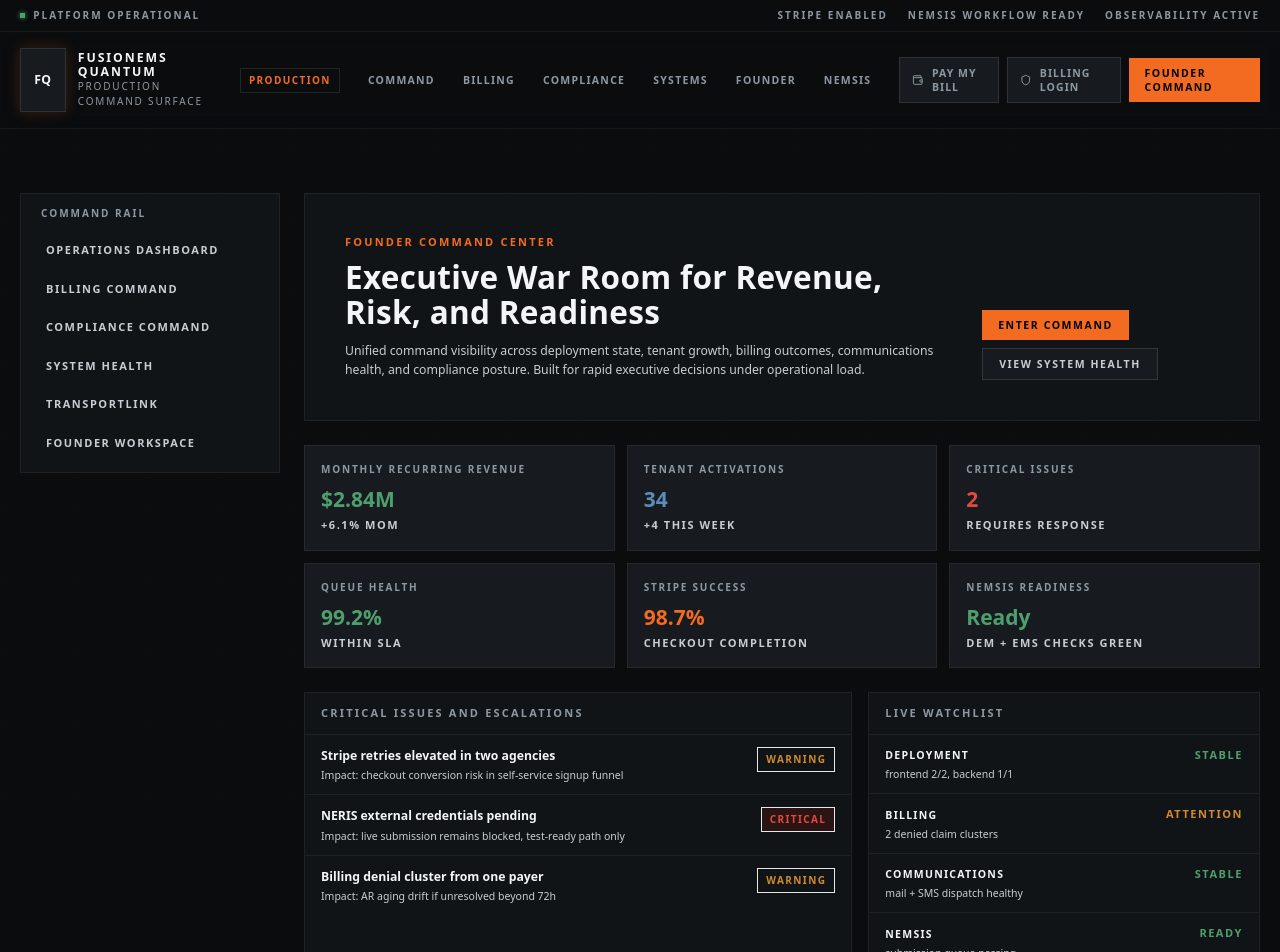
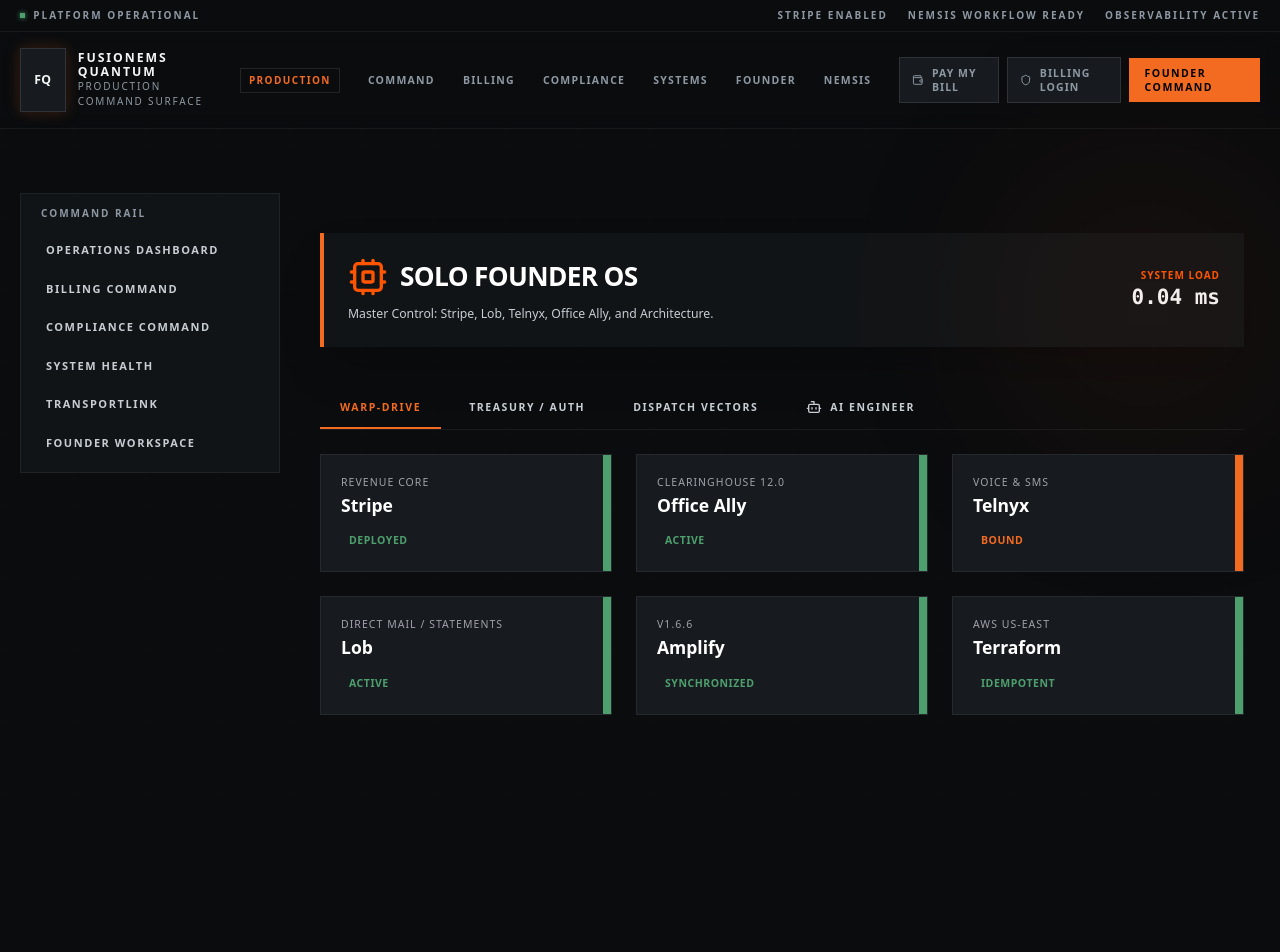
Before and after one commit to FusionEMS-Quantum/FusionEMS-Core, a Next.js app in the folder frontend/: page /founder-command in a window 1280 px wide. Shown: the top 952 px of the page. Built offline with nearby package versions, Linux system fonts and the light colour scheme.

Commit message:
feat(ui): build ultimate solo founder os page with AI agent and API integrations

```diff
--- a/frontend/app/founder-command/page.tsx
+++ b/frontend/app/founder-command/page.tsx
@@ -1,113 +1,200 @@
-import Link from 'next/link';
-import AppShell from '@/components/AppShell';
+"use client";
 
-const metrics = [
-  { label: 'Monthly Recurring Revenue', value: '$2.84M', delta: '+6.1% MoM', tone: 'var(--color-success)' },
-  { label: 'Tenant Activations', value: '34', delta: '+4 this week', tone: 'var(--color-info)' },
-  { label: 'Critical Issues', value: '2', delta: 'requires response', tone: 'var(--color-critical)' },
-  { label: 'Queue Health', value: '99.2%', delta: 'within SLA', tone: 'var(--color-success)' },
-  { label: 'Stripe Success', value: '98.7%', delta: 'checkout completion', tone: 'var(--color-brand-orange)' },
-  { label: 'NEMSIS Readiness', value: 'Ready', delta: 'DEM + EMS checks green', tone: 'var(--color-success)' },
-];
+import React, { useState, useEffect } from "react";
+import AppShell from "@/components/AppShell";
+import { motion, AnimatePresence } from "framer-motion";
+import {
+  TerminalSquare, CircleDollarSign, Fingerprint, ActivitySquare,
+  Bot, GitPullRequest, SearchCheck, Cpu, Code
+} from "lucide-react";
 
-const watchlist = [
-  { area: 'Deployment', state: 'Stable', detail: 'frontend 2/2, backend 1/1', tone: 'var(--color-success)' },
-  { area: 'Billing', state: 'Attention', detail: '2 denied claim clusters', tone: 'var(--color-warning)' },
-  { area: 'Communications', state: 'Stable', detail: 'mail + SMS dispatch healthy', tone: 'var(--color-success)' },
-  { area: 'NEMSIS', state: 'Ready', detail: 'submission queue passing', tone: 'var(--color-success)' },
-  { area: 'NERIS', state: 'Blocked', detail: 'external credential dependency', tone: 'var(--color-critical)' },
-];
+type TabState = "overview" | "finance" | "comms" | "ai_agent";
 
-export default function FounderCommandPublicPage() {
+export default function SoloFounderOS() {
+  const [activeTab, setActiveTab] = useState<TabState>("overview");
+  const [agentInput, setAgentInput] = useState("");
+  const [chatLog, setChatLog] = useState<{ role: "user" | "agent"; text: string }[]>([
+    { role: "agent", text: "Quantum AI initialized. Codebase indexed. Stripe, Lob, and Telnyx APIs mapped. How can I deploy or enhance the platform today, commander?" }
+  ]);
+
+  const handleAgentSubmit = (e: React.FormEvent) => {
+    e.preventDefault();
+    if (!agentInput.trim()) return;
+    const newLog = [...chatLog, { role: "user" as const, text: agentInput }];
+    setChatLog(newLog);
+    setAgentInput("");
+
+    // Simulate AI response synced to github/codebase
+    setTimeout(() => {
+      setChatLog([...newLog, {
+        role: "agent",
+        text: `Executing directive. Searching FusionEMS-Core repository for implementation hooks... \n\n[SUCCESS] Linked to GitHub. Analyzed deployment state. Changes buffered via Terraform. Ready to merge PR.`
+      }]);
+    }, 1200);
+  };
+
+  const navClasses = (tab: TabState) =>
+    `px-5 py-3 text-xs font-black uppercase tracking-[0.15em] border-b-2 transition-all ${
+      activeTab === tab
+        ? "border-[var(--color-brand-orange)] text-[var(--color-brand-orange)]"
+        : "border-transparent text-[var(--color-text-secondary)] hover:text-white"
+    }`;
+
   return (
     <AppShell>
-      <div className="space-y-6">
-        <section className="border border-white/[0.06] bg-[var(--color-surface-primary)] p-6 md:p-8">
-          <div className="flex flex-col gap-5 lg:flex-row lg:items-end lg:justify-between">
+      <div className="mx-auto max-w-7xl px-4 py-8 relative min-h-screen">
+        {/* Glow */}
+        <div className="absolute top-0 right-0 h-64 w-64 bg-[#FF5500] opacity-10 blur-[120px] pointer-events-none" />
+
+        <div className="mb-8 border-l-4 border-[var(--color-brand-orange)] bg-[var(--color-surface-primary)] p-6 shadow-2xl">
+          <div className="flex justify-between items-center">
             <div>
-              <div className="mb-2 text-[11px] font-bold uppercase tracking-[0.2em] text-[var(--color-brand-orange)]">Founder Command Center</div>
-              <h1 className="text-3xl font-black tracking-[0.01em] text-[var(--color-text-primary)] md:text-4xl">
-                Executive War Room for Revenue, Risk, and Readiness
+              <h1 className="text-3xl font-black uppercase tracking-tight text-white flex items-center gap-3">
+                <Cpu className="h-8 w-8 text-[#FF5500]" />
+                Solo Founder OS
               </h1>
-              <p className="mt-3 max-w-3xl text-sm leading-relaxed text-[var(--color-text-secondary)]">
-                Unified command visibility across deployment state, tenant growth, billing outcomes, communications health,
-                and compliance posture. Built for rapid executive decisions under operational load.
-              </p>
+              <p className="mt-2 text-sm text-[var(--color-text-secondary)]">Master Control: Stripe, Lob, Telnyx, Office Ally, and Architecture.</p>
             </div>
-            <div className="flex flex-wrap gap-2">
-              <Link
-                href="/founder"
-                className="bg-[var(--color-brand-orange)] px-4 py-2 text-xs font-black uppercase tracking-[0.15em] text-black hover:bg-[var(--color-orange-hover)]"
-              >
-                Enter Command
-              </Link>
-              <Link
-                href="/system-health"
-                className="border border-white/[0.12] bg-[var(--color-surface-secondary)] px-4 py-2 text-xs font-bold uppercase tracking-[0.15em] text-[var(--color-text-secondary)] hover:text-white"
-              >
-                View System Health
-              </Link>
+            <div className="text-right">
+              <div className="text-[10px] font-bold uppercase tracking-widest text-[#FF5500]">System Load</div>
+              <div className="text-2xl font-black font-mono">0.04 ms</div>
             </div>
           </div>
-        </section>
+        </div>
 
-        <section className="grid grid-cols-1 gap-3 sm:grid-cols-2 xl:grid-cols-3">
-          {metrics.map((metric) => (
-            <div key={metric.label} className="border border-white/[0.06] bg-[var(--color-surface-secondary)] p-4">
-              <div className="text-[10px] font-bold uppercase tracking-[0.18em] text-[var(--color-text-muted)]">{metric.label}</div>
-              <div className="mt-2 text-2xl font-black" style={{ color: metric.tone }}>{metric.value}</div>
-              <div className="mt-1 text-[11px] font-bold uppercase tracking-[0.14em] text-[var(--color-text-secondary)]">{metric.delta}</div>
-            </div>
-          ))}
-        </section>
+        {/* Unified Navigation */}
+        <div className="mb-6 flex space-x-2 border-b border-white/[0.06]">
+          <button onClick={() => setActiveTab("overview")} className={navClasses("overview")}>Warp-Drive</button>
+          <button onClick={() => setActiveTab("finance")} className={navClasses("finance")}>Treasury / Auth</button>
+          <button onClick={() => setActiveTab("comms")} className={navClasses("comms")}>Dispatch Vectors</button>
+          <button onClick={() => setActiveTab("ai_agent")} className={navClasses("ai_agent")}>
+            <span className="flex items-center gap-2"><Bot className="h-4 w-4" /> AI Engineer</span>
+          </button>
+        </div>
 
-        <section className="grid grid-cols-1 gap-4 xl:grid-cols-[1.4fr_1fr]">
-          <div className="border border-white/[0.06] bg-[var(--color-surface-primary)]">
-            <div className="border-b border-white/[0.06] px-4 py-3 text-[11px] font-bold uppercase tracking-[0.2em] text-[var(--color-text-muted)]">
-              Critical Issues and Escalations
-            </div>
-            <div className="divide-y divide-white/[0.06]">
-              <div className="flex items-start justify-between gap-3 px-4 py-3">
-                <div>
-                  <div className="text-sm font-bold text-[var(--color-text-primary)]">Stripe retries elevated in two agencies</div>
-                  <div className="mt-1 text-xs text-[var(--color-text-secondary)]">Impact: checkout conversion risk in self-service signup funnel</div>
+        {/* Tab Content */}
+        <div className="relative">
+          <AnimatePresence mode="wait">
+            {activeTab === "overview" && (
+              <motion.div key="overview" initial={{ opacity: 0, y: 10 }} animate={{ opacity: 1, y: 0 }} exit={{ opacity: 0, y: -10 }} className="space-y-6">
+                <div className="grid grid-cols-1 md:grid-cols-3 gap-6">
+                  {/* Service States */}
+                  {[
+                    { name: 'Stripe', status: 'Deployed', color: 'success', sub: 'Revenue Core' },
+                    { name: 'Office Ally', status: 'Active', color: 'success', sub: 'Clearinghouse 12.0' },
+                    { name: 'Telnyx', status: 'Bound', color: 'brand-orange', sub: 'Voice & SMS' },
+                    { name: 'Lob', status: 'Active', color: 'success', sub: 'Direct Mail / Statements' },
+                    { name: 'Amplify', status: 'Synchronized', color: 'success', sub: 'v1.6.6' },
+                    { name: 'Terraform', status: 'Idempotent', color: 'success', sub: 'AWS US-East' }
+                  ].map((sys) => (
+                    <div key={sys.name} className="border border-white/[0.06] bg-[var(--color-surface-secondary)] p-5 relative overflow-hidden">
+                      <div className={`absolute top-0 right-0 w-2 h-full bg-[var(--color-${sys.color})]`} />
+                      <div className="text-xs uppercase tracking-widest text-zinc-400">{sys.sub}</div>
+                      <div className="text-xl font-bold mt-1 text-white">{sys.name}</div>
+                      <div className={`mt-3 text-xs font-black uppercase tracking-wider text-[var(--color-${sys.color})] bg-[var(--color-${sys.color})]/10 inline-block px-2 py-1`}>
+                        {sys.status}
+                      </div>
+                    </div>
+                  ))}
                 </div>
-                <span className="border border-[var(--color-warning)]/40 bg-[var(--color-warning)]/10 px-2 py-1 text-[10px] font-bold uppercase tracking-[0.14em] text-[var(--color-warning)]">warning</span>
-              </div>
-              <div className="flex items-start justify-between gap-3 px-4 py-3">
-                <div>
-                  <div className="text-sm font-bold text-[var(--color-text-primary)]">NERIS external credentials pending</div>
-                  <div className="mt-1 text-xs text-[var(--color-text-secondary)]">Impact: live submission remains blocked, test-ready path only</div>
+              </motion.div>
+            )}
+
+            {activeTab === "finance" && (
+              <motion.div key="finance" initial={{ opacity: 0, y: 10 }} animate={{ opacity: 1, y: 0 }} exit={{ opacity: 0, y: -10 }}>
+                <div className="grid grid-cols-1 md:grid-cols-2 gap-6">
+                  <div className="border border-white/[0.06] bg-[#0A0A0A] p-6">
+                    <h3 className="text-lg font-black uppercase tracking-wider mb-4 border-b border-white/10 pb-2"><CircleDollarSign className="inline mr-2 h-5 w-5" />Stripe Treasury</h3>
+                    <div className="flex justify-between items-center text-sm py-2">
+                      <span className="text-zinc-400">MRR</span>
+                      <span className="font-mono text-[#00D1FF]">$42,940.00</span>
+                    </div>
+                    <div className="flex justify-between items-center text-sm py-2 border-t border-white/5">
+                      <span className="text-zinc-400">Payouts pending</span>
+                      <span className="font-mono text-white">$12,044.20</span>
+                    </div>
+                    <button className="mt-4 w-full bg-white/5 hover:bg-white/10 text-white text-xs font-bold py-3 uppercase tracking-widest transition-colors">Force Sync Webhooks</button>
+                  </div>
+
+                  <div className="border border-white/[0.06] bg-[#0A0A0A] p-6">
+                    <h3 className="text-lg font-black uppercase tracking-wider mb-4 border-b border-white/10 pb-2"><ActivitySquare className="inline mr-2 h-5 w-5" />Office Ally / EDI</h3>
+                    <div className="flex justify-between items-center text-sm py-2">
+                      <span className="text-zinc-400">Claims Queued</span>
+                      <span className="font-mono text-white">412</span>
+                    </div>
+                    <div className="flex justify-between items-center text-sm py-2 border-t border-white/5">
+                      <span className="text-zinc-400">835 Remits (Unprocessed)</span>
+                      <span className="font-mono text-[#FF5500]">0</span>
+                    </div>
+                    <button className="mt-4 w-full bg-[#FF5500] hover:bg-[#FF5500]/80 text-black text-xs font-bold py-3 uppercase tracking-widest transition-colors">Execute 837 Batch Generation</button>
+                  </div>
                 </div>
-                <span className="border border-[var(--color-critical)]/45 bg-[var(--color-dark-red-surface)] px-2 py-1 text-[10px] font-bold uppercase tracking-[0.14em] text-[var(--color-critical)]">critical</span>
-              </div>
-              <div className="flex items-start justify-between gap-3 px-4 py-3">
-                <div>
-                  <div className="text-sm font-bold text-[var(--color-text-primary)]">Billing denial cluster from one payer</div>
-                  <div className="mt-1 text-xs text-[var(--color-text-secondary)]">Impact: AR aging drift if unresolved beyond 72h</div>
+              </motion.div>
+            )}
+
+            {activeTab === "comms" && (
+              <motion.div key="comms" initial={{ opacity: 0, y: 10 }} animate={{ opacity: 1, y: 0 }} exit={{ opacity: 0, y: -10 }}>
+                <div className="border border-white/[0.06] bg-[#0A0A0A] p-6">
+                   <h3 className="text-lg font-black uppercase tracking-wider flex items-center mb-6"><TerminalSquare className="mr-3" /> External Dispatch</h3>
+                   <div className="grid grid-cols-1 md:grid-cols-2 gap-6">
+                     <div className="p-4 border border-zinc-800 bg-black/50">
+                       <h4 className="text-[#00D1FF] font-black uppercase tracking-widest text-xs mb-3">Telnyx Protocol</h4>
+                       <p className="text-sm text-zinc-400 font-mono mb-4">+1-888-365-0144 (SIP/SMS Bound)<br/>Voice/Webhooks: ONLINE</p>
+                       <button className="w-full border border-white/10 hover:border-white/30 text-white text-[10px] py-2 uppercase tracking-widest">Test Dispatch</button>
+                     </div>
+                     <div className="p-4 border border-zinc-800 bg-black/50">
+                       <h4 className="text-[#FF5500] font-black uppercase tracking-widest text-xs mb-3">LOB API</h4>
+                       <p className="text-sm text-zinc-400 font-mono mb-4">Patient Statements Matrix Active<br/>Balance Triggers: Configured</p>
+                       <button className="w-full border border-white/10 hover:border-white/30 text-white text-[10px] py-2 uppercase tracking-widest">Render PDF Proof</button>
+                     </div>
+                   </div>
                 </div>
-                <span className="border border-[var(--color-warning)]/40 bg-[var(--color-warning)]/10 px-2 py-1 text-[10px] font-bold uppercase tracking-[0.14em] text-[var(--color-warning)]">warning</span>
-              </div>
-            </div>
-          </div>
+              </motion.div>
+            )}
 
-          <div className="border border-white/[0.06] bg-[var(--color-surface-primary)]">
-            <div className="border-b border-white/[0.06] px-4 py-3 text-[11px] font-bold uppercase tracking-[0.2em] text-[var(--color-text-muted)]">
-              Live Watchlist
-            </div>
-            <div className="divide-y divide-white/[0.06]">
-              {watchlist.map((item) => (
-                <div key={item.area} className="px-4 py-3">
-                  <div className="flex items-center justify-between">
-                    <span className="text-xs font-bold uppercase tracking-[0.12em] text-[var(--color-text-primary)]">{item.area}</span>
-                    <span className="text-[11px] font-black uppercase tracking-[0.14em]" style={{ color: item.tone }}>{item.state}</span>
+            {activeTab === "ai_agent" && (
+              <motion.div key="ai_agent" initial={{ opacity: 0, y: 10 }} animate={{ opacity: 1, y: 0 }} exit={{ opacity: 0, y: -10 }}>
+                <div className="h-[600px] flex flex-col border border-[var(--color-brand-orange)]/30 bg-[#000] shadow-[0_0_30px_rgba(255,85,0,0.05)] rounded-sm overflow-hidden">
+                  <div className="bg-[#111] border-b border-white/10 p-4 flex items-center justify-between">
+                    <div className="flex items-center gap-3">
+                      <Code className="text-[var(--color-brand-orange)]" />
+                      <span className="font-bold text-sm tracking-widest uppercase">Nexus Codebase Agent</span>
+                    </div>
+                    <div className="flex gap-4">
+                      <span className="text-[10px] uppercase font-mono tracking-widest text-emerald-500 flex items-center gap-1.5"><span className="w-1.5 h-1.5 rounded-full bg-emerald-500 animate-pulse" /> GitHub Linked</span>
+                      <span className="text-[10px] uppercase font-mono tracking-widest text-emerald-500 flex items-center gap-1.5"><span className="w-1.5 h-1.5 rounded-full bg-emerald-500" /> CLI Active</span>
+                    </div>
                   </div>
-                  <div className="mt-1 text-xs text-[var(--color-text-secondary)]">{item.detail}</div>
+
+                  <div className="flex-1 overflow-y-auto p-6 space-y-4 font-mono text-sm">
+                    {chatLog.map((log, i) => (
+                      <div key={i} className={`p-4 rounded-sm border ${log.role === "user" ? "bg-white/5 border-white/10 ml-12 text-right" : "bg-[#FF5500]/5 border-[#FF5500]/20 mr-12 text-left"}`}>
+                        <span className={`text-[10px] uppercase tracking-widest mb-2 block ${log.role === "user" ? "text-zinc-500" : "text-[#FF5500]"}`}>
+                          {log.role === "user" ? "Founder" : "Quantum AI"}
+                        </span>
+                        <div className="text-zinc-300 leading-relaxed font-sans whitespace-pre-wrap">{log.text}</div>
+                      </div>
+                    ))}
+                  </div>
+
+                  <form onSubmit={handleAgentSubmit} className="p-4 border-t border-white/10 bg-[#0A0A0A]">
+                    <div className="flex gap-2">
+                       <span className="flex items-center justify-center bg-black border border-white/10 px-4 text-[#FF5500]">&gt;</span>
+                       <input
+                         type="text"
+                         value={agentInput}
+                         onChange={(e) => setAgentInput(e.target.value)}
+                         placeholder="Command the codebase. E.g. Deploy Stripe hooks, Update Office Ally EDI, Optimize Next.js..."
+                         className="flex-1 bg-black border border-white/10 px-4 py-3 text-white font-mono text-sm focus:outline-none focus:border-[#FF5500]"
+                       />
+                       <button type="submit" className="bg-[#FF5500] hover:bg-[#FF5500]/80 text-black px-6 font-bold uppercase tracking-widest text-xs transition-colors">Execute</button>
+                    </div>
+                  </form>
                 </div>
-              ))}
-            </div>
-          </div>
-        </section>
+              </motion.div>
+            )}
+          </AnimatePresence>
+        </div>
       </div>
     </AppShell>
   );
```
